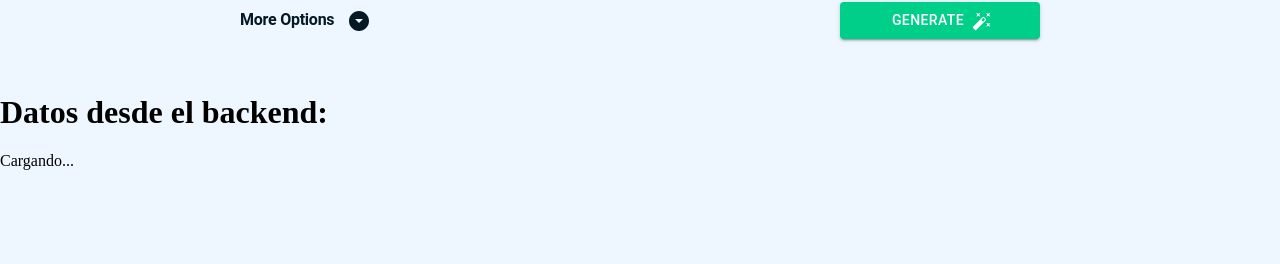
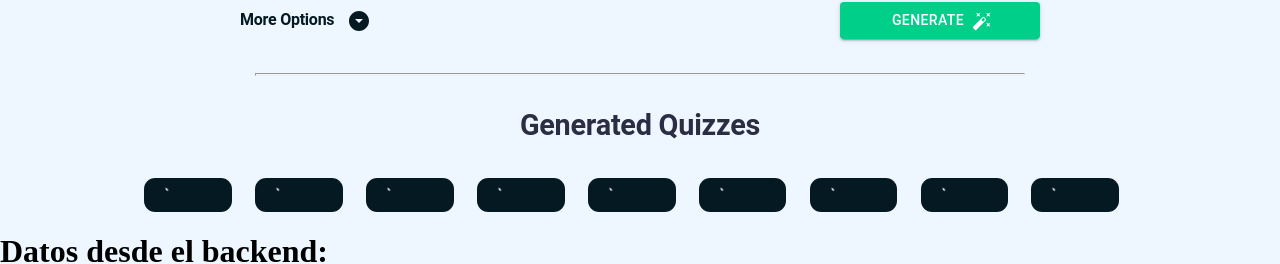
Before and after one commit to LiamViader/Quiz-Generator, a React (Vite) app in the folder frontend/: page / in a window 1280 px wide. Shown: the part 327-591 px from the top of the page. Built offline with nearby package versions, Linux system fonts and the light colour scheme; no server answers.

Commit message:
comencat close quizzes

```diff
--- a/frontend/src/components/FormQuizGen.jsx
+++ b/frontend/src/components/FormQuizGen.jsx
@@ -7,7 +7,7 @@ import AutoFixHighIcon from '@mui/icons-material/AutoFixHigh';
 import ArrowDropUpIcon from '@mui/icons-material/ArrowDropUp';
 
 
-function FormQuizGenerator(){
+function FormQuizGenerator({onSubmit, onResponse}){
 
     const example_topics=["Rick & Morty", "klk", "hola"];
 
@@ -18,6 +18,7 @@ function FormQuizGenerator(){
     const [showingOptions, setShowingOptions] = useState(false);
     const [waitingResponse, setWaitingResponse] = useState(false);
     const [nameInput, setNameInput] = useState("");
+    const [privacyInput, setPrivacyInput] = useState("private");
 
     const handleSubmit = (event) =>{
         event.preventDefault();
@@ -25,6 +26,7 @@ function FormQuizGenerator(){
             if(nameInput=="") setNameInput(topicInput);
             if(showingOptions) toggleOptions();
             setWaitingResponse(true);
+            onSubmit();
         }
     }
 
@@ -42,6 +44,10 @@ function FormQuizGenerator(){
 
     const handleNameChange = (event) =>{
         setNameInput(event.target.value);
+    }
+
+    const handlePrivacyChange = (event) =>{
+        setPrivacyInput(event.target.value);
     }
 
     const randomTopic = (event) =>{
@@ -111,7 +117,7 @@ function FormQuizGenerator(){
                                 </FormControl>
                             </Grid>
                             <Grid item xs={6}>
-                            <FormControl sx={{ m: 1, minWidth: 80 }} size="small">
+                                <FormControl sx={{ m: 1, minWidth: 80 }} size="small">
                                     <InputLabel id="language-label">Language</InputLabel>
                                     <Select labelId="language-label" id="language" value={language} onChange={handleLanguageChange} autoWidth label="language">
                                         <MenuItem value={'english'}>English</MenuItem>
@@ -123,8 +129,23 @@ function FormQuizGenerator(){
                                 </FormControl>
                             </Grid>
                         </Grid>
+                        <Grid container spacing={2} sx={{}}>
+                            <Grid item xs={6} sx={{marginLeft: 'auto'}} >
+                                <TextField onChange={handleNameChange} disabled={waitingResponse} value={nameInput} size='small' sx={{marginLeft:'0.5rem', width:'80%', marginTop:'0.5rem'}} fullWidth id="quizNameInput" label="Quiz Name" variant="standard" inputProps={{ maxLength: 120 }}/>
+                            </Grid>
+                            <Grid item xs={6}>
+                                <FormControl sx={{ m: 1, minWidth: 80}} size="small">
+                                    <InputLabel id="privacy-label">Privacy</InputLabel>
+                                    <Select labelId="privacy-label" id="privacy" value={privacyInput} onChange={handlePrivacyChange} autoWidth label="privacy">
+                                        <MenuItem value={'private'}>Private</MenuItem>
+                                        <MenuItem value={'public'}>Public</MenuItem>
+                                    </Select>
+                                </FormControl>
+                            </Grid>
+                        </Grid>
                     </div>
-                    <TextField onChange={handleNameChange} disabled={waitingResponse} value={nameInput} size='small' sx={{marginLeft:'0.5rem', width:'40%', marginTop:'0.5rem'}} fullWidth id="quizNameInput" label="Quiz Name" variant="standard" inputProps={{ maxLength: 120 }}/>
+
+
                 </div>
             </Collapse >
 
--- /dev/null
+++ b/frontend/src/components/QuizClosed.jsx
@@ -0,0 +1,26 @@
+import React from "react";
+import { Box, CircularProgress } from '@mui/material';
+
+
+function QuizClosed({quiz}){
+
+
+    return(
+        <Box
+        mx='0.2rem'
+        display="flex"
+        alignItems="center"
+        gap='0.2rem'
+        p='0.5rem'
+        sx={{ borderRadius: '0.7rem', backgroundColor:'#051923', color:'white', flex: '1 1 auto', marginRight: '2%', marginTop:'2%', maxWidth:'8rem'}}
+      >
+        {quiz.loading ?
+            <CircularProgress size='1.1rem' sx={{color:'white'}} />
+            :
+            <CircularProgress size='1.1rem' sx={{color:'white'}}/>
+        }
+      </Box>
+    );
+}
+
+export default QuizClosed
--- /dev/null
+++ b/frontend/src/components/QuizListRenderer.jsx
@@ -0,0 +1,14 @@
+import React from "react";
+import QuizClosed from "./QuizClosed";
+
+function QuizListRenderer({quizList}){
+    return(
+        <div style={{display: 'flex', flexWrap: 'wrap', justifyContent: 'flex-start', alignContent: 'flex-start', height: '100%', width: '80%', marginLeft:'auto', marginRight:'auto'}}>
+            {quizList.map((quiz, index) => (
+                <QuizClosed quiz={quiz} key={quiz.loading ? `${index}-${JSON.stringify(quiz)}` : quiz.quiz.id } />
+            ))}
+        </div>
+    );
+}
+
+export default QuizListRenderer
--- a/frontend/src/pages/home.jsx
+++ b/frontend/src/pages/home.jsx
@@ -4,10 +4,28 @@ import ResponsiveAppBar from '../components/ResponsiveAppBar';
 import { Typography} from '@mui/material';
 import axios from 'axios';
 import FormQuizGenerator from '../components/FormQuizGen';
+import QuizListRenderer from '../components/QuizListRenderer';
 
 function Home(){
     const backendUrl = import.meta.env.VITE_API_URL; //url de servidor backend
 
+    const exampleQuiz ={
+        loading: true,
+        quiz: {
+
+        }
+    }
+
+    const exampleQuiz2 ={
+        loading: false,
+        quiz: {
+            id: '12123eddsd',
+            privacy: 'private',
+
+        }
+    }
+
+    const [closedQuizzes, setClosedQuizzes] = useState([exampleQuiz,exampleQuiz2, exampleQuiz, exampleQuiz, exampleQuiz, exampleQuiz, exampleQuiz, exampleQuiz, exampleQuiz]);
 
     const [data, setData] = useState(null);
 
@@ -18,7 +36,9 @@ function Home(){
           .catch(error => console.error('Error:', error));
     }, [backendUrl]);
 
-
+    const handleFormSumitted = () => {
+        console.log("submitted");
+    }
 
     return (
         <>
@@ -33,7 +53,15 @@ function Home(){
                 <Typography textAlign="center" variant="body1" sx={{ fontSize: '0.8rem', color:'#999999' }}>
                     Quizzes are generated using gpt-4
                 </Typography>
-                <FormQuizGenerator/>
+                <FormQuizGenerator onSubmit={handleFormSumitted}/>
+
+            </div>
+            <hr style={{ height: '1px', width: '60%', margin: '0 10px', marginLeft:'auto', marginRight:'auto' }} />
+            <div style={{paddingLeft:'1rem', paddingRight:'1rem', minWidth:'20rem', marginTop: '2rem',}}>
+                <Typography textAlign="center" variant="h2" sx={{ fontSize: '1.8rem', fontWeight: 'bold',  color:'#2b2d42', marginTop: '1rem', marginBottom:'1rem'  }}>
+                Generated Quizzes
+                </Typography>
+                <QuizListRenderer quizList={closedQuizzes}/>
             </div>
 
             <div>
```
Also changed, not shown: 3 other files (tests, documents, lock files or other folders).
